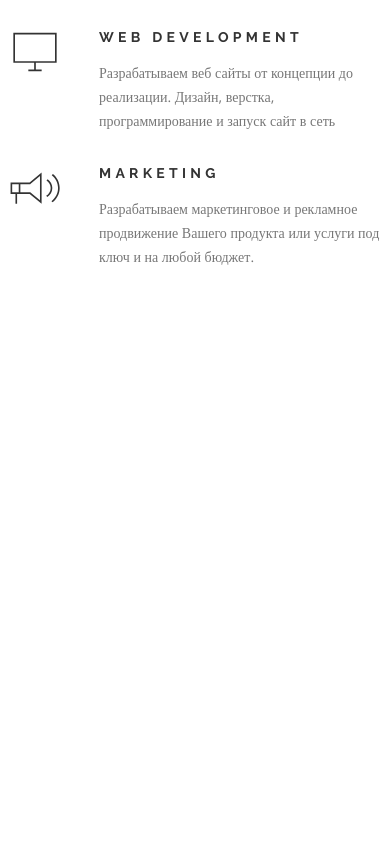
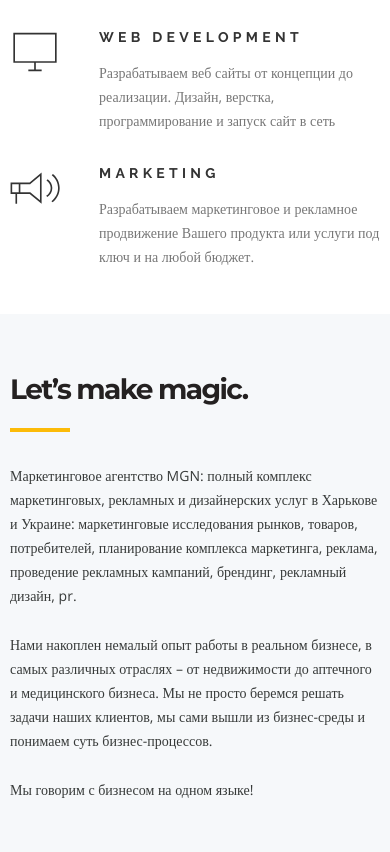
Before and after one commit to ssdsldd/o-marketing, a plain HTML site: page index.html in a window 390 px wide. Shown: the part 2030-2882 px from the top of the page. Before the commit the page ends 2344 px from the top, so only its background shows below. Drawn offline with nearby package versions, Linux system fonts and the light colour scheme.

Commit message:
add adaptive

```diff
--- a/scss/style.scss
+++ b/scss/style.scss
@@ -721,6 +721,14 @@ body{
       }
 }
 
+@media (max-width: 1440px){
+      .magic{
+            &__content{
+                  padding: 50px 0;
+            }
+      }
+}
+
 @media (max-width: 1200px){
       .title{
             font-size: 48px;
@@ -767,6 +775,16 @@ body{
                   &:not(:last-child){
                         margin-bottom: 30px;
                   }
+            }
+      }
+      .magic{
+            background-image: none;
+            &__content{
+                  width: 100%;
+                  margin-left: 0;
+            }
+            &__title{
+                  margin-bottom: 50px;
             }
       }
 }
```
Also changed, not shown: index.html (+1 -2 lines), css/style.css.
